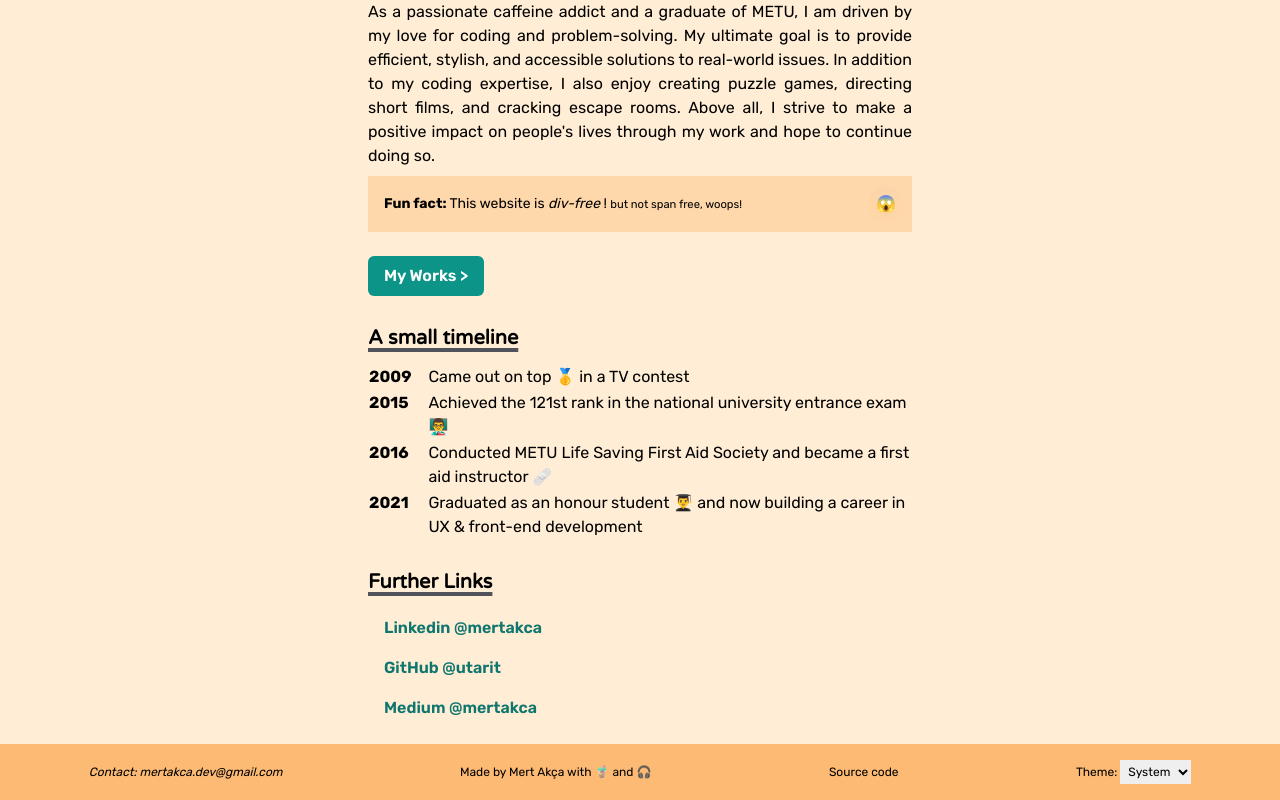
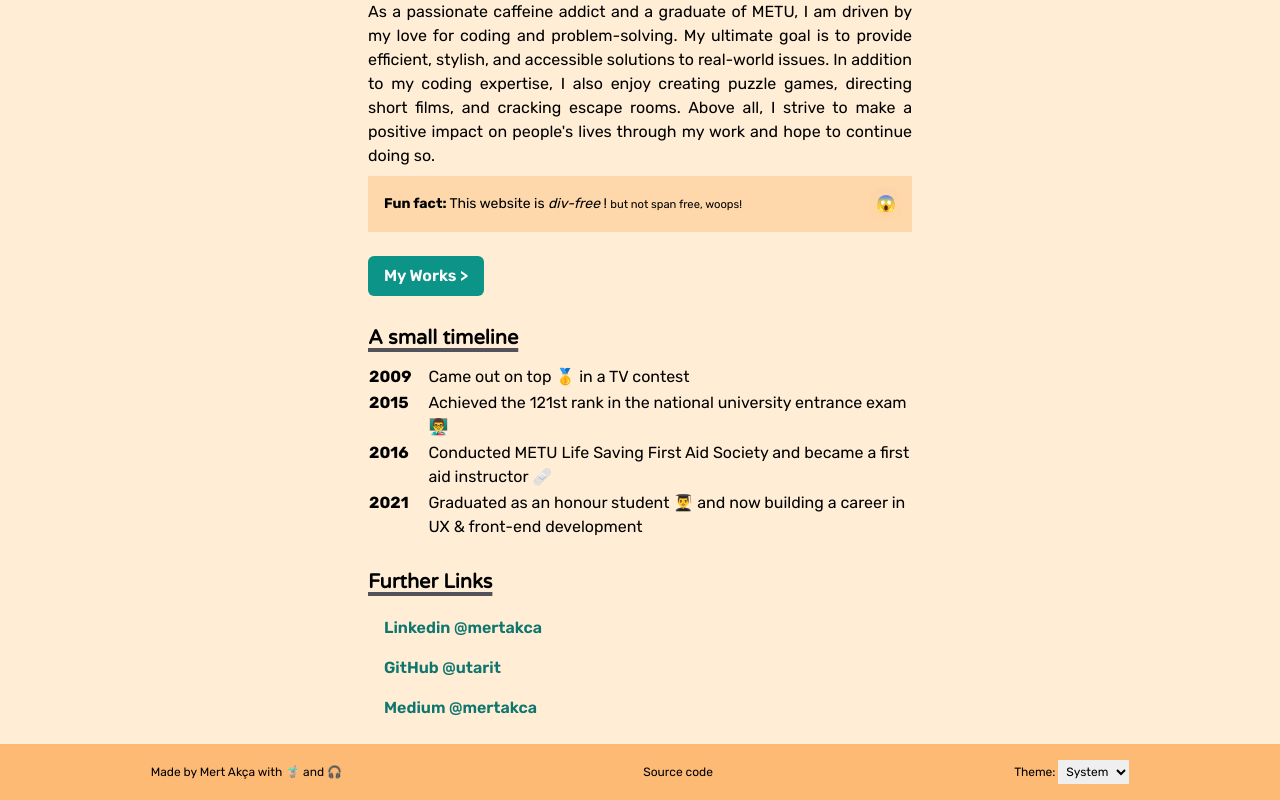
Before and after one commit to utarit/portfolio-website, a Next.js app: page / in a window 1280 px wide. Shown: the part 452-1252 px from the top of the page. Built offline with nearby package versions, Linux system fonts and the light colour scheme.

Commit message:
remove mail from footer

```diff
--- a/components/CatGif.tsx
+++ b/components/CatGif.tsx
@@ -10,6 +10,7 @@ const CatGif = () => {
         alt="Cat drinking coffee"
         width={300}
         height={300}
+        priority
       />
     </aside>
   );
--- a/components/Footer.tsx
+++ b/components/Footer.tsx
@@ -1,24 +1,19 @@
 import React from "react";
+import Link from "next/link";
 
 import ThemeToggle from "./ThemeToggle";
 
 const Footer = () => {
   return (
-    <footer className="py-4 text-xs mt-4 flex flex-col md:flex-row justify-around gap-4 p-2 items-center bg-orange-300 dark:bg-gray-900">
-      <address>
-        Contact:{" "}
-        <a className="hover:underline" href="mailto:mertakca.dev@gmail.com">
-          mertakca.dev@gmail.com
-        </a>
-      </address>
+    <footer className="py-4 text-xs mt-4 flex flex-col sm:flex-row justify-around gap-4 p-2 items-center bg-orange-300 dark:bg-gray-900">
       <p>Made by Mert Akça with 🧋 and 🎧</p>
-      <a
+      <Link
         href="https://github.com/utarit/portfolio-website"
         target="_blank"
         className="hover:underline"
       >
         Source code
-      </a>
+      </Link>
       <ThemeToggle />
     </footer>
   );
```
